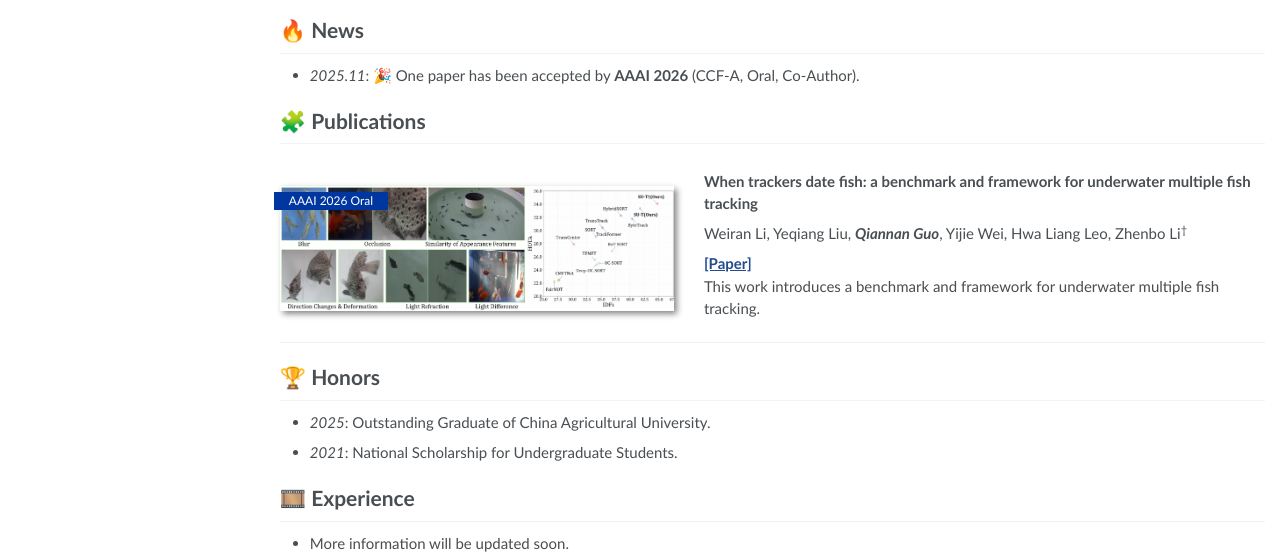
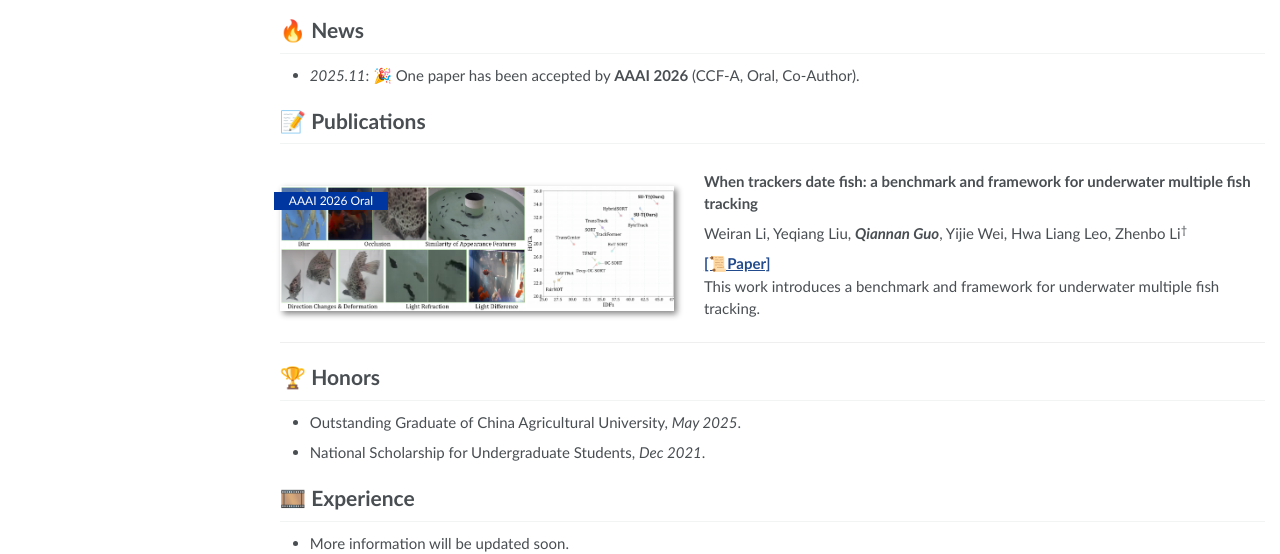
Before and after one commit to luckyG-1203/luckyG-1203.github.io, a Jekyll site: the page built from _pages/about.md, in a window 1280 px wide and 1137 px high. Shown: the part 484-1038 px from the top of the window. Built offline with Jekyll 4.4.1, drawn with Linux system fonts in a browser that asks for light colours.

Commit message:
Update honors entries

```diff
--- a/_pages/about.md
+++ b/_pages/about.md
@@ -33,7 +33,7 @@ redirect_from:
 
 - *2025.11*: 🎉 One paper has been accepted by **AAAI 2026** (CCF-A, Oral, Co-Author).
 
-# 🧩 Publications
+# 📝 Publications
 
 <div class='paper-box'><div class='paper-box-image'><div><div class="badge">AAAI 2026 Oral</div><img src='assets/images/fish-aaai26.png' alt="Underwater multiple fish tracking" width="100%"></div></div>
 
@@ -43,15 +43,15 @@ redirect_from:
 
 Weiran Li, Yeqiang Liu, ***Qiannan Guo***, Yijie Wei, Hwa Liang Leo, Zhenbo Li<sup>†</sup>
 
-[**[Paper]**](https://ojs.aaai.org/index.php/AAAI/article/view/37574)<br/>
+[**[📜Paper]**](https://ojs.aaai.org/index.php/AAAI/article/view/37574)<br/>
 This work introduces a benchmark and framework for underwater multiple fish tracking.
 </div>
 </div>
 
 # 🏆 Honors
 
-- *2025*: Outstanding Graduate of China Agricultural University.
-- *2021*: National Scholarship for Undergraduate Students.
+- Outstanding Graduate of China Agricultural University, *May 2025*.
+- National Scholarship for Undergraduate Students, *Dec 2021*.
 
 # 🎞️ Experience
 
```
